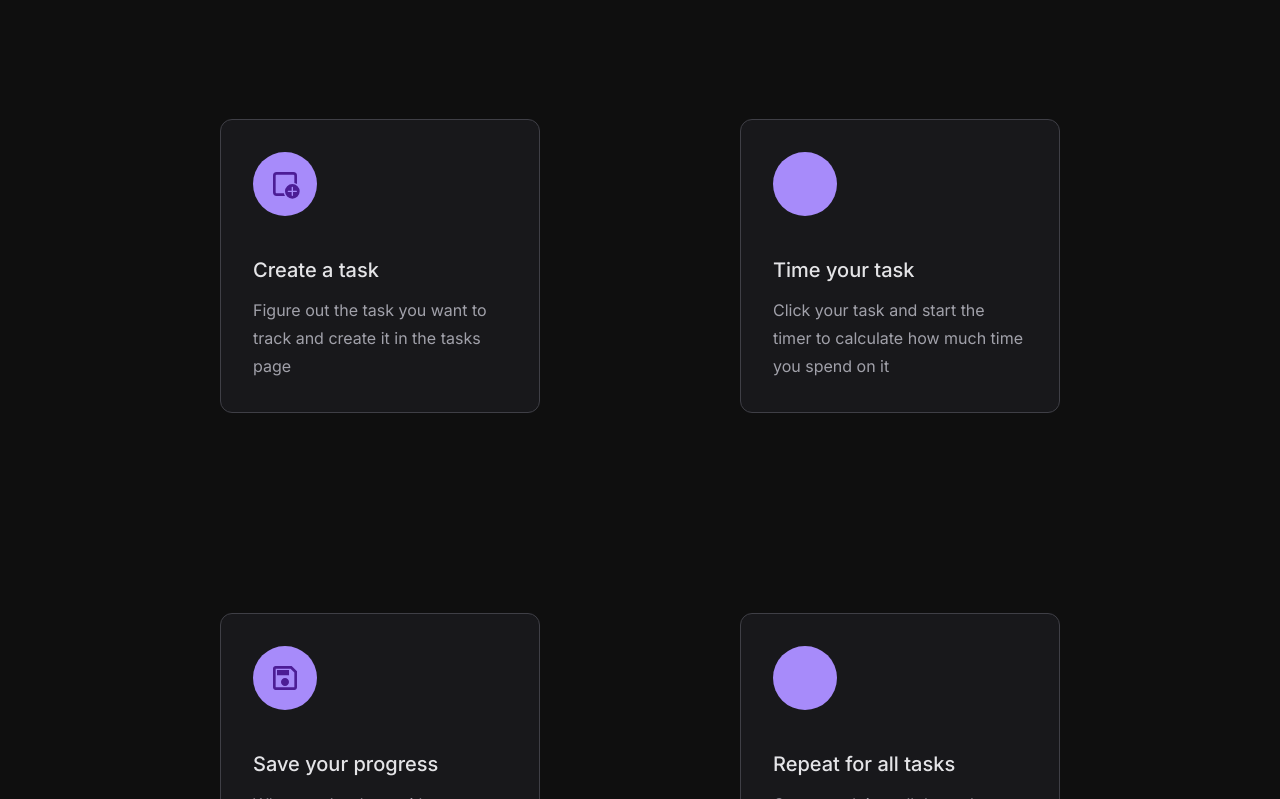
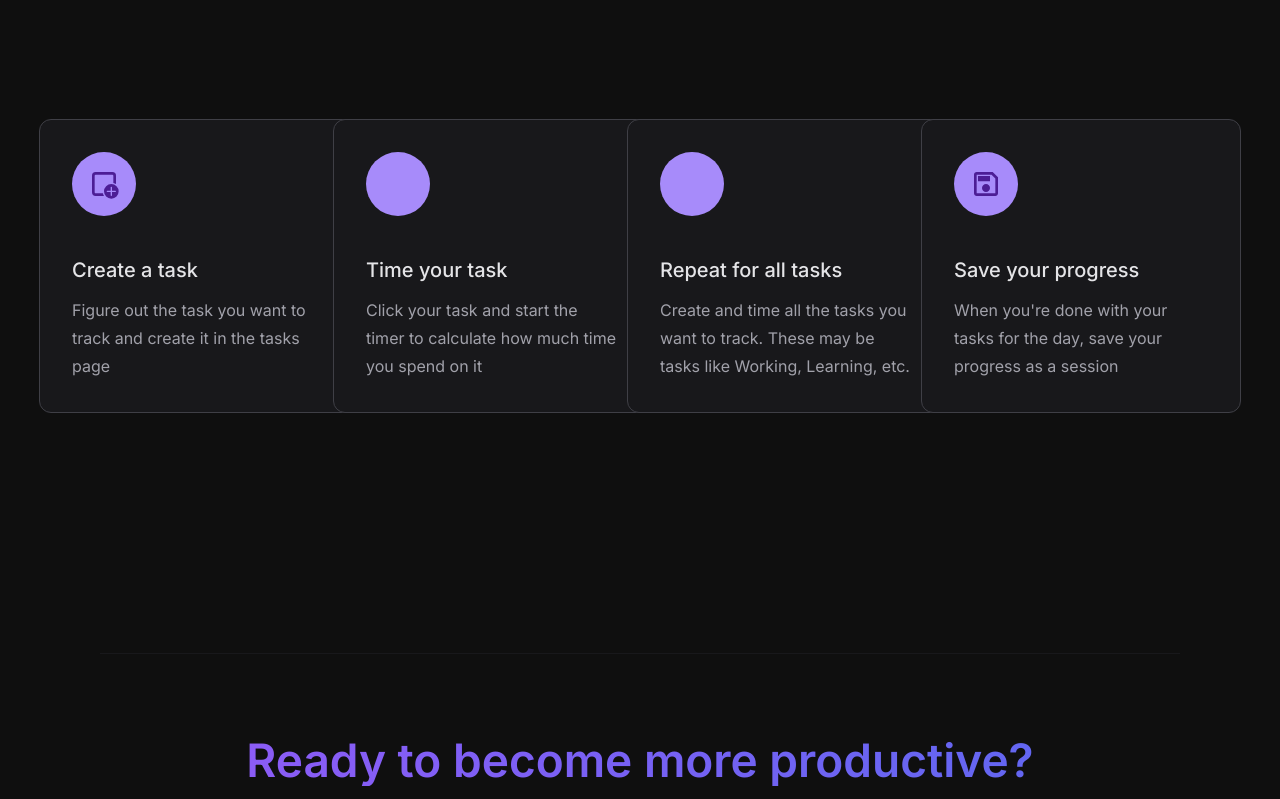
Before and after one commit to CarboxyDev/Effichron, a Next.js app: page / in a window 1280 px wide. Shown: the part 1021-1820 px from the top of the page. Built offline with nearby package versions, Linux system fonts and the light colour scheme; no server answers; some icons are missing; what tailwindcss-debug-screens would draw is missing.

Commit message:
Modification: Change HowItWorksSection's grid layout

```diff
--- a/src/components/home/HowItWorksSection.tsx
+++ b/src/components/home/HowItWorksSection.tsx
@@ -15,8 +15,7 @@ export const ExplanationCard = (props: ExplanationCardProps) => {
     <>
       <div
         className={cn(
-          'w-80 rounded-xl border border-dark-700 bg-dark-900 transition duration-500 ease-in-out hover:scale-105 hover:border-dark-800',
-          order === 4 && 'md:row-start-2'
+          'w-80 rounded-xl border border-dark-700 bg-dark-900 transition duration-500 ease-in-out hover:scale-105 hover:border-dark-800'
         )}
       >
         <div className="flex flex-col p-8">
@@ -67,7 +66,7 @@ const WorkingExplanationGrid = () => {
   ];
   return (
     <>
-      <div className="grid w-fit grid-cols-1 place-items-center gap-16 align-middle md:grid-cols-2 md:gap-50">
+      <div className="grid w-fit grid-cols-1 place-items-center gap-16 align-middle md:grid-cols-4 md:gap-24">
         {explanationCards.map((card) => {
           return (
             <ExplanationCard
```
